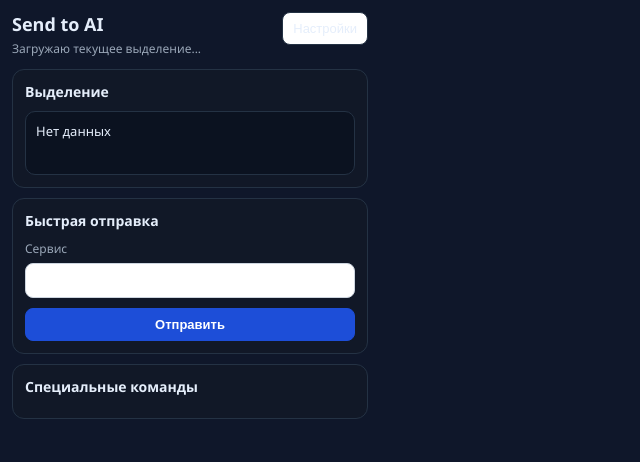
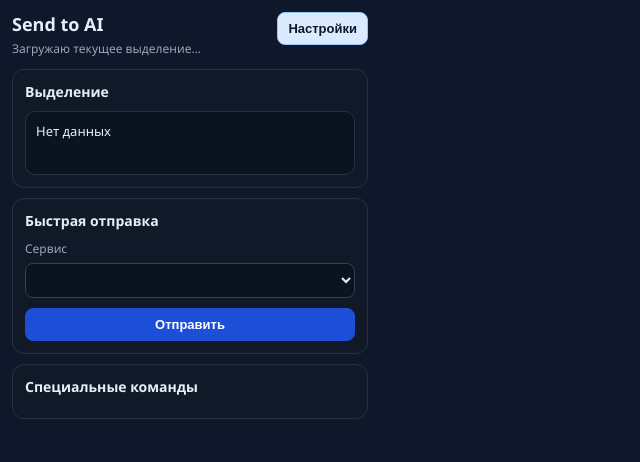
Before and after one commit to perejaslav/send-to-ai-extension, a website with bundled scripts: page popup.html in a window 1280 px wide. Shown: the whole page, without its empty margins (0-640 px from the left). Built offline with nearby package versions, Linux system fonts and the dark colour scheme; some packages are replaced by stand-ins of ours; no server answers.

Commit message:
Improve popup contrast and behavior

```diff
--- a/popup.css
+++ b/popup.css
@@ -97,7 +97,10 @@ button.primary {
 }
 
 button.ghost {
-  background: #ffffff;
+  background: #dbeafe;
+  color: #0f172a;
+  border-color: #93c5fd;
+  font-weight: 600;
 }
 
 button:disabled {
@@ -146,9 +149,26 @@ button:disabled {
     border-color: #243244;
   }
 
+  select {
+    background: #0b1220;
+    color: #e5eefb;
+    border-color: #334155;
+  }
+
+  select option {
+    background: #0b1220;
+    color: #e5eefb;
+  }
+
   button {
-    background: #111827;
+    background: #1f2937;
     color: #e5eefb;
-    border-color: #243244;
+    border-color: #334155;
+  }
+
+  button.ghost {
+    background: #dbeafe;
+    color: #0f172a;
+    border-color: #93c5fd;
   }
 }
--- a/popup.js
+++ b/popup.js
@@ -161,7 +161,6 @@ async function runAction(serviceId, text) {
 
     if (response?.status === "success") {
       setStatus("Готово", false);
-      window.close();
       return;
     }
 
@@ -176,18 +175,26 @@ async function runAction(serviceId, text) {
 async function handleSendClick() {
   const selection = sanitizeSelection(state.selectionText);
   const serviceId = serviceSelectElement.value;
+  let shouldClose = false;
 
-  if (!selection) {
+  try {
+    if (!selection) {
     setStatus("Сначала выдели текст на странице.", true);
     return;
   }
 
-  if (!serviceId) {
+    if (!serviceId) {
     setStatus("Нет доступных сервисов.", true);
     return;
   }
 
-  await runAction(serviceId, selection);
+    shouldClose = true;
+    await runAction(serviceId, selection);
+  } finally {
+    if (shouldClose) {
+      window.close();
+    }
+  }
 }
 
 settingsButtonElement.addEventListener("click", () => {
```
